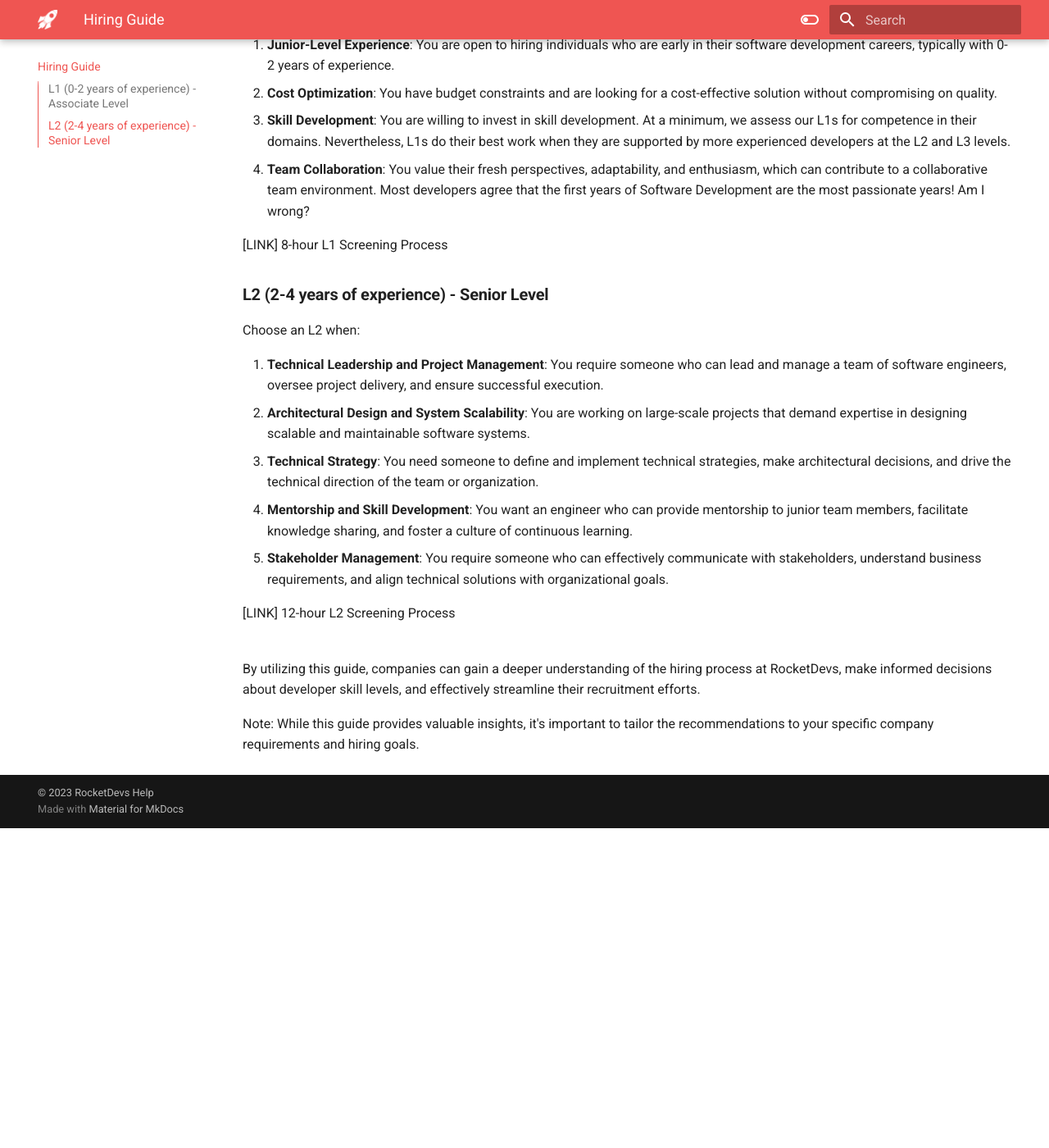
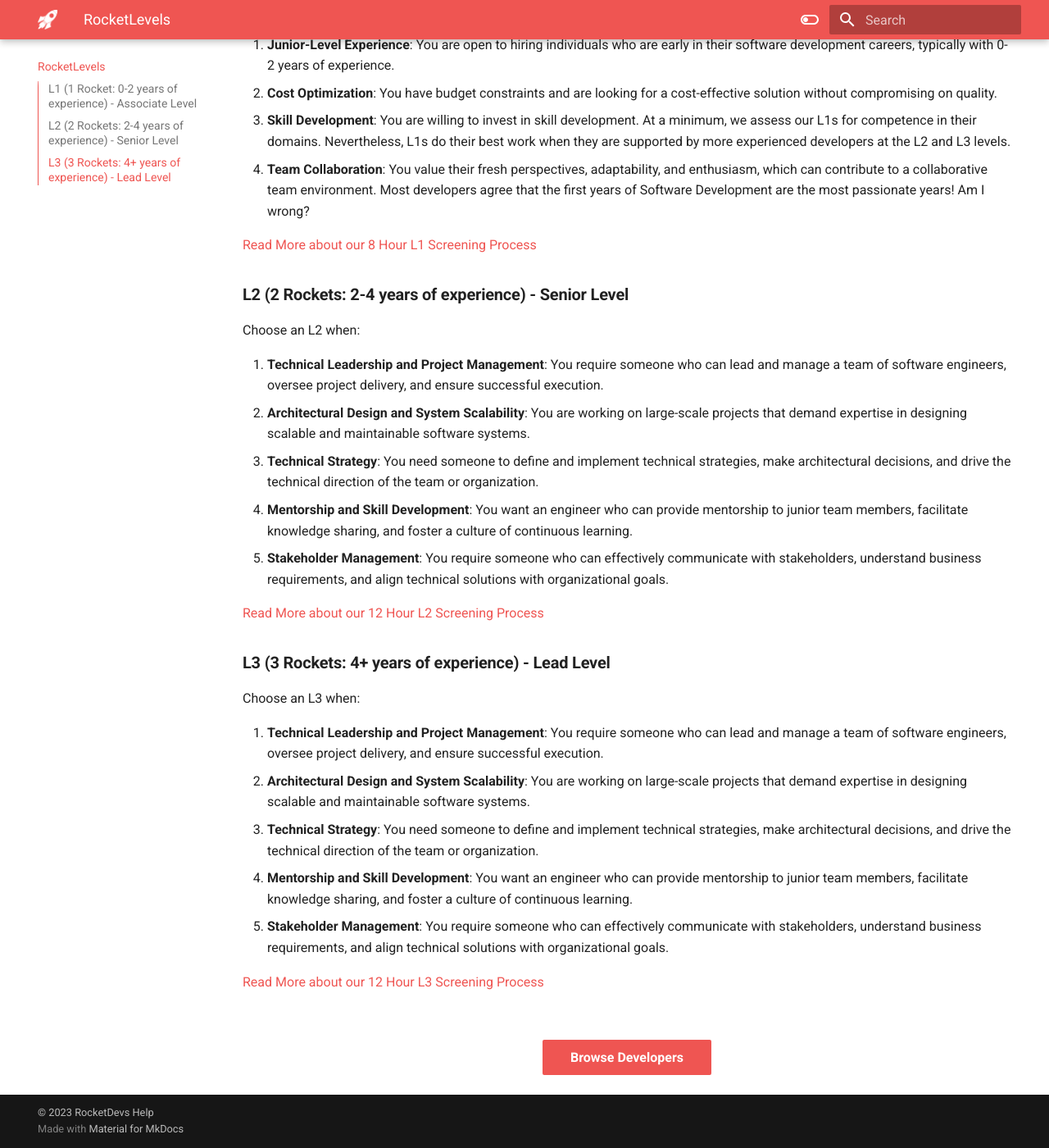
Before and after one commit to TheLastSultan/RocketDevsDocs, an MkDocs documentation site: the page built from docs/HiringGuide.md, in a window 1280 px wide and 1400 px high, scrolled down 408 px. Shown: the whole window at 82% size. Built offline with MkDocs 1.6.1 and Material for MkDocs 9.7.7, drawn with Linux system fonts in a browser that asks for light colours; before the commit the page ends 1418 px from its top, so only the background shows below that; some of the changed text lies outside the part shown.

Commit message:
docs much improved

```diff
--- a/docs/HiringGuide.md
+++ b/docs/HiringGuide.md
@@ -1,7 +1,7 @@
-# Hiring Guide
-Welcome to RocketDevs' Hiring Guide! This guide is designed to assist companies in making informed decisions when hiring developers through RocketDevs' platform. Whether you are a startup looking for technical talent or an established company seeking to augment your engineering team, this guide will provide valuable insights and considerations between our three competency levels (L1, L2, and L3).
+# RocketLevel Hiring Guide
+When browsing RocketDevs a company can choose the caliber of developer annotated by RocketLevels. This guide is designed to assist companies in making informed decisions when hiring developers through RocketDevs' platform. Whether you are a startup looking for technical talent or an established company seeking to augment your engineering team, this guide will provide valuable insights and considerations between our three competency levels (L1, L2, and L3).
 
-### **L1 (0-2 years of experience) - Associate Level**
+### **L1 (1 Rocket: 0-2 years of experience) - Associate Level**
 Choose an L1 when:
 
 1. **Junior-Level Experience**: You are open to hiring individuals who are early in their software development careers, typically with 0-2 years of experience.
@@ -9,9 +9,9 @@ Choose an L1 when:
 3. **Skill Development**:  You are willing to invest in skill development. At a minimum, we assess our L1s for competence in their domains. Nevertheless, L1s do their best work when they are supported by more experienced developers at the L2 and L3 levels.
 4. **Team Collaboration**: You value their fresh perspectives, adaptability, and enthusiasm, which can contribute to a collaborative team environment. Most developers agree that the first years of Software Development are the most passionate years! Am I wrong?
 
-[LINK] 8-hour L1 Screening Process
+[Read More about our 8 Hour L1 Screening Process](/TechnicalScreeningProcess/#l1-0-2-years-of-experience-associate-level){ .md-button--secondary }
 
-### **L2 (2-4 years of experience) - Senior Level**
+### **L2 (2 Rockets: 2-4 years of experience) - Senior Level**
 Choose an L2 when:
 
 1. **Technical Leadership and Project Management**: You require someone who can lead and manage a team of software engineers, oversee project delivery, and ensure successful execution.
@@ -20,8 +20,21 @@ Choose an L2 when:
 4. **Mentorship and Skill Development**: You want an engineer who can provide mentorship to junior team members, facilitate knowledge sharing, and foster a culture of continuous learning.
 5. **Stakeholder Management**: You require someone who can effectively communicate with stakeholders, understand business requirements, and align technical solutions with organizational goals.
 
-[LINK] 12-hour L2 Screening Process
+[Read More about our 12 Hour L2 Screening Process](/TechnicalScreeningProcess/#l2-2-4-years-of-experience-senior-level){ .md-button--secondary  }
 
-<br>By utilizing this guide, companies can gain a deeper understanding of the hiring process at RocketDevs, make informed decisions about developer skill levels, and effectively streamline their recruitment efforts.
+### **L3 (3 Rockets: 4+ years of experience) - Lead Level**
+Choose an L3 when:
 
-Note: While this guide provides valuable insights, it's important to tailor the recommendations to your specific company requirements and hiring goals.
+1. **Technical Leadership and Project Management**: You require someone who can lead and manage a team of software engineers, oversee project delivery, and ensure successful execution.
+2. **Architectural Design and System Scalability**: You are working on large-scale projects that demand expertise in designing scalable and maintainable software systems.
+3. **Technical Strategy**: You need someone to define and implement technical strategies, make architectural decisions, and drive the technical direction of the team or organization.
+4. **Mentorship and Skill Development**: You want an engineer who can provide mentorship to junior team members, facilitate knowledge sharing, and foster a culture of continuous learning.
+5. **Stakeholder Management**: You require someone who can effectively communicate with stakeholders, understand business requirements, and align technical solutions with organizational goals.
+
+[Read More about our 12 Hour L3 Screening Process](/TechnicalScreeningProcess/#l3-4-years-of-experience-lead-level){.md-button--secondary }
+
+<br>
+
+<div align="center">
+    <button type="button" class="md-button md-button--primary" onclick="window.location.href = 'https://rocketdevs.com/browse';"> Browse Developers</button>
+</div>
--- a/mkdocs.yml
+++ b/mkdocs.yml
@@ -1,6 +1,7 @@
 site_name: RocketDevs Help
 site_url: https://rocketdevs.com
 theme:
+  favicon: assets/rockets.png
   logo: assets/rockets.png
   name: material
   features:
@@ -29,9 +30,12 @@ theme:
       accent: orange
 nav:
   - Why RocketDevs?: index.md
-  - Hiring Guide: HiringGuide.md
+  - RocketLevels: HiringGuide.md
   - Screening Process: TechnicalScreeningProcess.md
-  - I found a Dev, now what?: IFoundaDev.md
+  - I found a Dev!: IFoundaDev.md
   - FAQ: FAQS.md
+markdown_extensions:
+  - attr_list
+  - md_in_html
 copyright: |
   &copy; 2023 <a href="https://linkedin.com/in/thelastsultan"  target="_blank" rel="noopener">RocketDevs Help</a>
```
Also changed, not shown: docs/FAQS.md (+18 -12 lines), docs/IFoundaDev.md (+7 -1 lines), docs/TechnicalScreeningProcess.md (+6 -0 lines), docs/index.md (+7 -0 lines), docs/stylessheets/extra.css (added), 1 other file.
